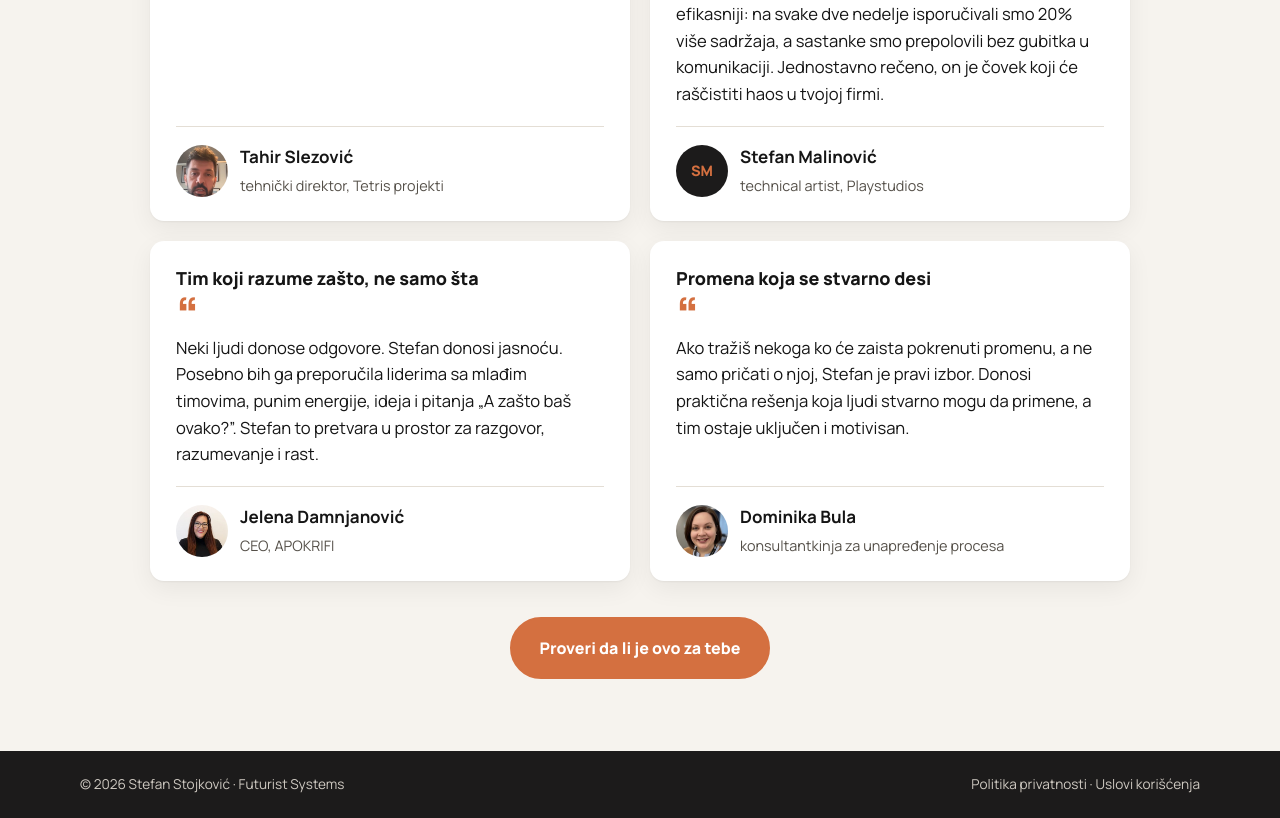
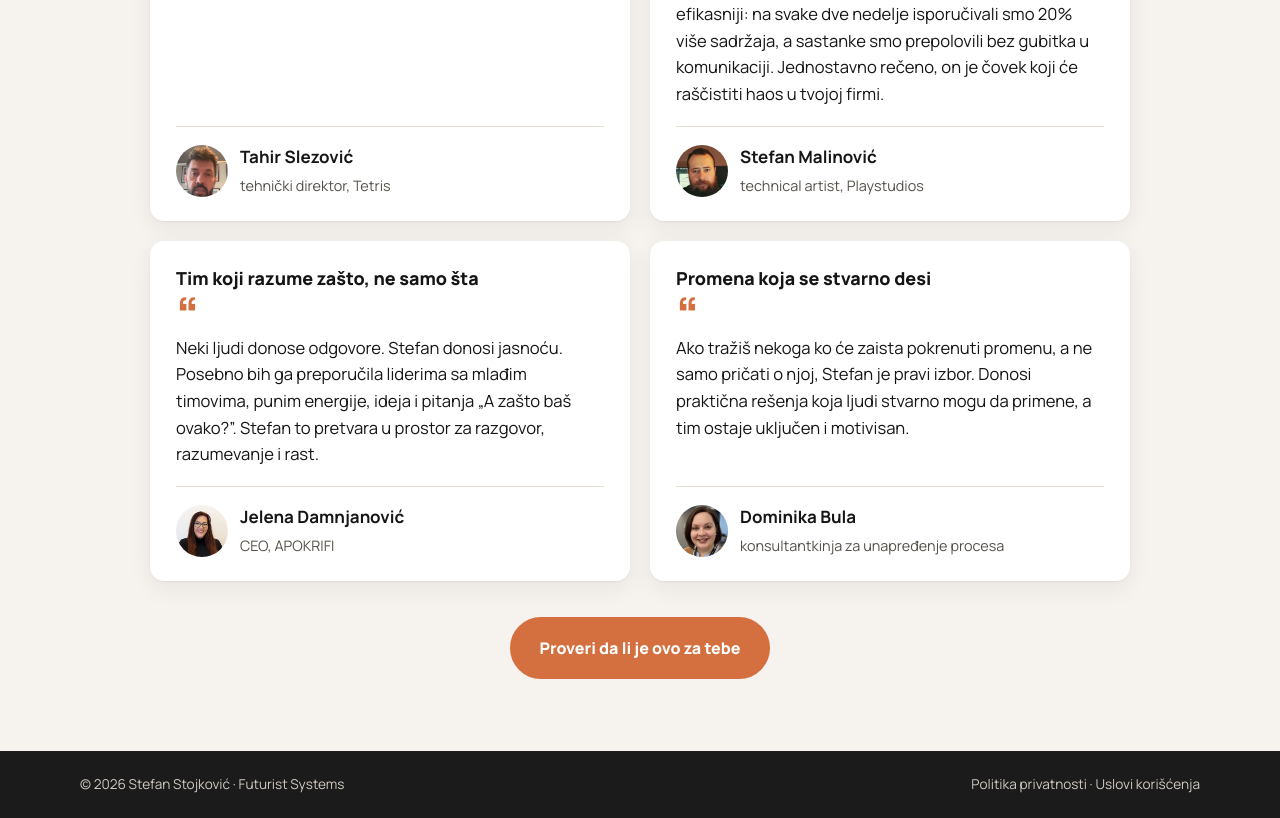
Before and after one commit to Stesto89/stefanstojkovic.rs, a plain HTML site: page kapacitet.html in a window 1280 px wide. Shown: the part 3210-4028 px from the top of the page. Drawn offline with Linux system fonts and the light colour scheme.

Commit message:
Kapacitet: slika Stefana Malinovica, Tahir: Tetris
Co-Authored-By: Claude Opus 5.5 <noreply@anthropic.com>

```diff
--- a/kapacitet.html
+++ b/kapacitet.html
@@ -144,12 +144,12 @@ fbq('init','2146159002963753');fbq('track','PageView');
       <figure class="vsl-citat">
         <div class="rez">Stabilniji tim, realniji rokovi</div>
         <blockquote>Tim je postao stabilniji i, najbitnije, siguran u to što radi. Stefana bih predložio svim timovima koji imaju problem sa organizacijom, produkcijom, probijanjem rokova.</blockquote>
-        <figcaption><img src="img/tahir.jpg" alt="Tahir Slezović" loading="lazy"><div><strong>Tahir Slezović</strong><span>tehnički direktor, Tetris projekti</span></div></figcaption>
+        <figcaption><img src="img/tahir.jpg" alt="Tahir Slezović" loading="lazy"><div><strong>Tahir Slezović</strong><span>tehnički direktor, Tetris</span></div></figcaption>
       </figure>
       <figure class="vsl-citat">
         <div class="rez">Upola kraći sastanci, 20% više isporuke</div>
         <blockquote>Pre nego što je Stefan došao, na sastancima smo provodili i do 24 sata nedeljno samo na usklađivanje. Posle nekoliko meseci tim od 12 ljudi postao je mnogo efikasniji: na svake dve nedelje isporučivali smo 20% više sadržaja, a sastanke smo prepolovili bez gubitka u komunikaciji. Jednostavno rečeno, on je čovek koji će raščistiti haos u tvojoj firmi.</blockquote>
-        <figcaption><span class="inicijali">SM</span><div><strong>Stefan Malinović</strong><span>technical artist, Playstudios</span></div></figcaption>
+        <figcaption><img src="img/malinovic.jpg" alt="Stefan Malinović" loading="lazy"><div><strong>Stefan Malinović</strong><span>technical artist, Playstudios</span></div></figcaption>
       </figure>
       <figure class="vsl-citat">
         <div class="rez">Tim koji razume zašto, ne samo šta</div>
```
Also changed, not shown: img/malinovic.jpg (added).
